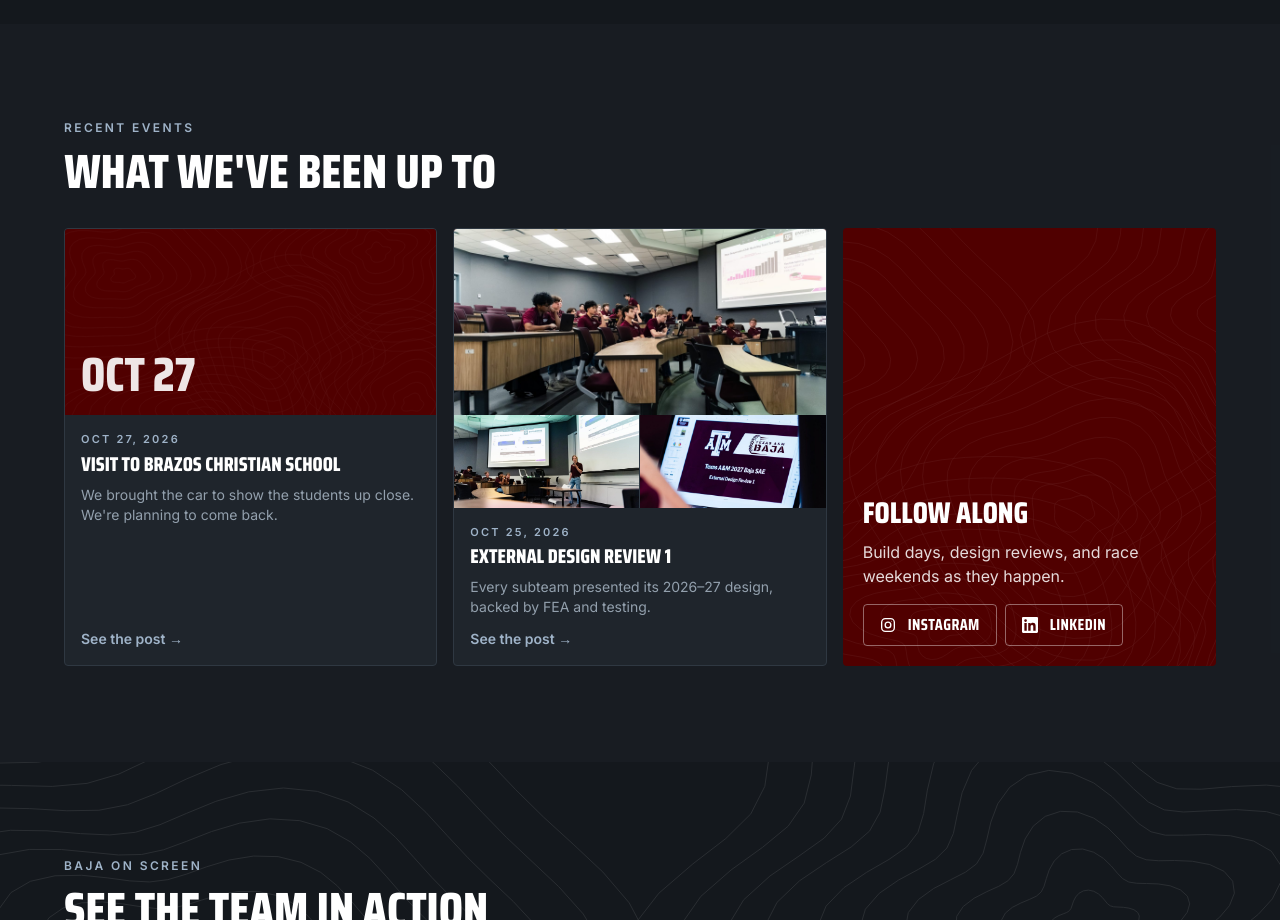
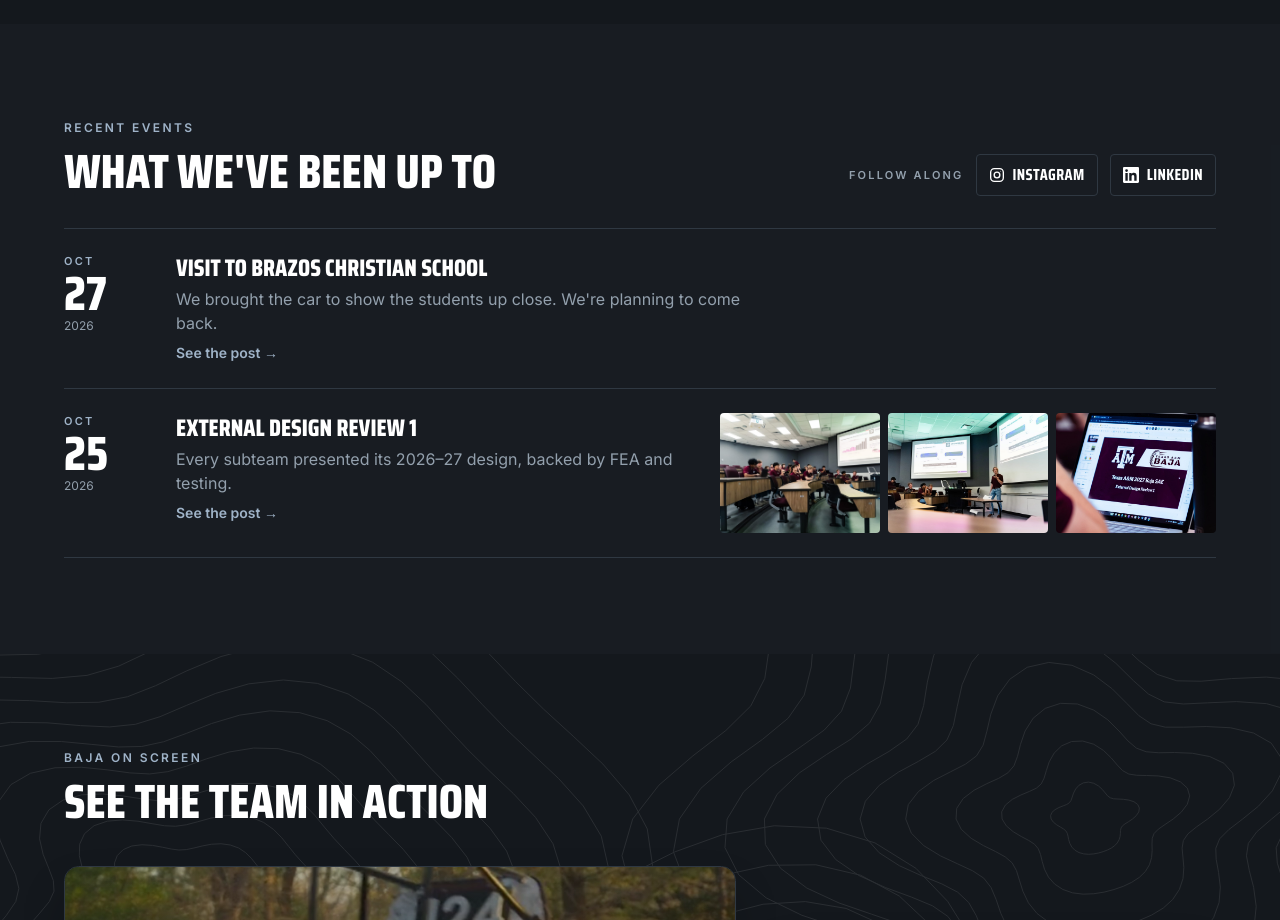
Before and after one commit to MikeDoesDev/tamubaja.com, a Next.js app: page / in a window 1280 px wide. Shown: the part 1380-2300 px from the top of the page. Built offline with nearby package versions, Linux system fonts and the light colour scheme.

Commit message:
Recent events: dated list with photo strips, Follow along beside the heading
Co-Authored-By: Claude Opus 5.5 <noreply@anthropic.com>
Claude-Session: https://claude.ai/code/session_013CKTzAKnnxiWxUiSwBojr1

```diff
--- a/content/events.yaml
+++ b/content/events.yaml
@@ -1,9 +1,9 @@
-# Recent events: shown on the home page, newest first (the 2 most recent appear).
+# Recent events: shown on the home page, newest first (the 3 most recent appear).
 # Add new events at the top. Dates are written YYYY-MM-DD.
 #   title: what happened, in a few words
 #   description: one or two sentences
 #   photo: optional, /images/events/<file>.jpg (upload to public/images/events)
-#   morePhotos: optional, up to 2 more photos shown under the main one
+#   morePhotos: optional, up to 2 more photos shown beside the main one
 #   link: optional, the team's Instagram post or another page about it
 - title: Visit to Brazos Christian School
   date: 2026-10-27
--- a/src/app/page.tsx
+++ b/src/app/page.tsx
@@ -7,7 +7,7 @@ import { CtaBand } from "@/components/CtaBand";
 import { Hero } from "@/components/Hero";
 import { Eyebrow, Section, SectionHeading } from "@/components/Section";
 import { PillarCards } from "@/components/PillarCards";
-import { RecentEvents } from "@/components/RecentEvents";
+import { FollowAlong, RecentEvents } from "@/components/RecentEvents";
 import { VideoFeature } from "@/components/VideoFeature";
 import { getCar, getEvents, getSeasons, getSite } from "@/lib/content";
 import { buildCarYears, type CarYear } from "@/lib/cars";
@@ -24,7 +24,7 @@ export const metadata = pageMetadata({
 export default function HomePage() {
   const site = getSite();
   const car = getCar();
-  const events = getEvents().slice(0, 2);
+  const events = getEvents().slice(0, 3);
   const years = buildCarYears(getSeasons(), car.garage);
   const featuredCars = years.filter((year): year is CarYear & { photo: string } => Boolean(year.photo)).slice(0, 3);
   const earlier = years.filter((year) => !year.photo);
@@ -63,9 +63,14 @@ export default function HomePage() {
 
       {events.length > 0 && (
         <Section id="events" className="bg-panel/40">
-          <Eyebrow>Recent events</Eyebrow>
-          <SectionHeading>What we&apos;ve been up to</SectionHeading>
-          <RecentEvents events={events} socials={site.socials} />
+          <div className="flex flex-wrap items-end justify-between gap-4">
+            <div>
+              <Eyebrow>Recent events</Eyebrow>
+              <SectionHeading>What we&apos;ve been up to</SectionHeading>
+            </div>
+            <FollowAlong socials={site.socials} />
+          </div>
+          <RecentEvents events={events} />
         </Section>
       )}
 
--- a/src/components/RecentEvents.tsx
+++ b/src/components/RecentEvents.tsx
@@ -1,74 +1,77 @@
 import Image from "next/image";
-import { formatMilestoneDate } from "@/lib/milestones";
 import { InstagramIcon, LinkedInIcon } from "@/components/SocialLinks";
 import type { Event, Site } from "@/lib/schemas";
 
-const followClass =
-  "inline-flex items-center gap-3 rounded-sm border border-white/40 px-4 py-2 font-display text-base font-bold uppercase tracking-wide text-white transition-colors hover:border-white hover:bg-white/10";
+const day = (iso: string, options: Intl.DateTimeFormatOptions) =>
+  new Date(`${iso}T00:00:00Z`).toLocaleDateString("en-US", { ...options, timeZone: "UTC" });
 
-/** The latest team events as cards, ending with a "Follow along" card. Cards without a photo get a dated maroon panel. */
-export function RecentEvents({ events, socials }: { events: Event[]; socials: Site["socials"] }) {
-  const follow = [
+/** Small icon buttons to the team's socials, shown beside the section heading. */
+export function FollowAlong({ socials }: { socials: Site["socials"] }) {
+  const links = [
     { label: "Instagram", href: socials.instagram, icon: InstagramIcon },
     ...(socials.linkedin ? [{ label: "LinkedIn", href: socials.linkedin, icon: LinkedInIcon }] : []),
   ];
   return (
-    <ul className="mt-8 grid gap-4 md:grid-cols-2 lg:grid-cols-3">
-      {events.map((event) => (
-        <li key={`${event.date}-${event.title}`} className="flex flex-col overflow-hidden rounded-sm border border-line bg-panel">
-          <div className="relative aspect-[2/1] bg-maroon">
-            {event.photo ? (
-              <Image src={event.photo} alt={event.title} fill sizes="(min-width: 1024px) 33vw, (min-width: 768px) 50vw, 100vw" className="object-cover" />
-            ) : (
-              <div aria-hidden="true" className="topo-bg flex h-full items-end p-4">
-                <p className="font-display text-5xl font-extrabold uppercase leading-none text-white/90">
-                  {new Date(`${event.date}T00:00:00Z`).toLocaleDateString("en-US", { month: "short", day: "numeric", timeZone: "UTC" })}
-                </p>
-              </div>
-            )}
-          </div>
-          {event.morePhotos.length > 0 && (
-            <div className="grid grid-cols-2 gap-px bg-line">
-              {event.morePhotos.map((photo) => (
-                <div key={photo} className="relative aspect-[2/1]">
-                  <Image src={photo} alt={event.title} fill sizes="(min-width: 1024px) 16vw, (min-width: 768px) 25vw, 50vw" className="object-cover" />
-                </div>
+    <div className="flex items-center gap-3">
+      <span className="text-[11px] font-semibold uppercase tracking-[0.2em] text-muted">Follow along</span>
+      {links.map((link) => (
+        <a
+          key={link.label}
+          href={link.href}
+          target="_blank"
+          rel="noopener noreferrer"
+          className="inline-flex items-center gap-2 rounded-sm border border-line px-3 py-2 font-display text-base font-bold uppercase tracking-wide text-ink transition-colors hover:border-accent hover:text-accent"
+        >
+          <span className="h-4 w-4">{link.icon}</span>
+          {link.label}
+        </a>
       ))}
     </div>
-          )}
-          <div className="flex flex-1 flex-col p-4">
-            <p className="text-[11px] font-semibold uppercase tracking-[0.2em] text-accent">
-              <time dateTime={event.date}>{formatMilestoneDate(event.date)}</time>
-            </p>
-            <h3 className="mt-1 font-display text-xl font-extrabold uppercase leading-tight">{event.title}</h3>
-            <p className="mt-2 flex-1 text-sm text-muted">{event.description}</p>
+  );
+}
+
+/** The latest team events as a dated list. Photos sit at the right of a row when an event has them. */
+export function RecentEvents({ events }: { events: Event[] }) {
+  return (
+    <ol className="mt-8 divide-y divide-line border-y border-line">
+      {events.map((event) => {
+        const photos = [event.photo, ...event.morePhotos].filter((photo): photo is string => Boolean(photo));
+        return (
+          <li
+            key={`${event.date}-${event.title}`}
+            className={`grid gap-x-6 gap-y-4 py-6 sm:grid-cols-[5.5rem_1fr] ${photos.length ? "lg:grid-cols-[5.5rem_1fr_auto]" : ""}`}
+          >
+            <time dateTime={event.date} className="flex items-baseline gap-2 sm:block">
+              <span className="block text-[11px] font-semibold uppercase tracking-[0.2em] text-accent">{day(event.date, { month: "short" })}</span>
+              <span className="block font-display text-5xl font-extrabold leading-none">{day(event.date, { day: "numeric" })}</span>
+              <span className="block text-xs text-muted">{day(event.date, { year: "numeric" })}</span>
+            </time>
+            <div className="max-w-xl">
+              <h3 className="font-display text-2xl font-extrabold uppercase leading-tight">{event.title}</h3>
+              <p className="mt-1 text-muted">{event.description}</p>
               {event.link && (
                 <a
                   href={event.link}
                   target="_blank"
                   rel="noopener noreferrer"
-                className="mt-3 text-sm font-semibold text-accent underline-offset-4 hover:underline"
+                  className="mt-2 inline-block text-sm font-semibold text-accent underline-offset-4 hover:underline"
                 >
                   See the post<span className="sr-only">: {event.title}</span> →
                 </a>
               )}
             </div>
-        </li>
-      ))}
-      <li className="topo-bg flex flex-col justify-end rounded-sm bg-maroon p-5 md:col-span-2 lg:col-span-1">
-        <h3 className="font-display text-3xl font-extrabold uppercase leading-none text-white">Follow along</h3>
-        <p className="mt-3 text-white/85">
-          Build days, design reviews, and race weekends as they happen.
-        </p>
-        <div className="mt-4 flex flex-wrap gap-2">
-          {follow.map((item) => (
-            <a key={item.label} href={item.href} target="_blank" rel="noopener noreferrer" className={followClass}>
-              <span className="h-4 w-4">{item.icon}</span>
-              {item.label}
-            </a>
+            {photos.length > 0 && (
+              <div className="flex gap-2 sm:col-start-2 lg:col-start-auto">
+                {photos.map((photo, index) => (
+                  <div key={photo} className="relative aspect-[4/3] w-1/3 overflow-hidden rounded-sm sm:w-40">
+                    <Image src={photo} alt={index === 0 ? event.title : ""} fill sizes="160px" className="object-cover" />
+                  </div>
                 ))}
               </div>
+            )}
           </li>
-    </ul>
+        );
+      })}
+    </ol>
   );
 }
--- a/src/lib/schemas.ts
+++ b/src/lib/schemas.ts
@@ -250,7 +250,7 @@ export const eventsSchema = z.array(
     date: isoDate,
     description: text,
     photo: publicPath.optional(),
-    // Optional: up to two more photos, shown side by side under the main one.
+    // Optional: up to two more photos, shown beside the main one.
     morePhotos: list(z.array(publicPath).max(2, "can show at most 2 more photos")),
     link: httpUrl.optional(),
   }),
```
Also changed, not shown: 1 other file (tests, documents, lock files or other folders). Lines whose indentation alone changed are shown as unchanged.
